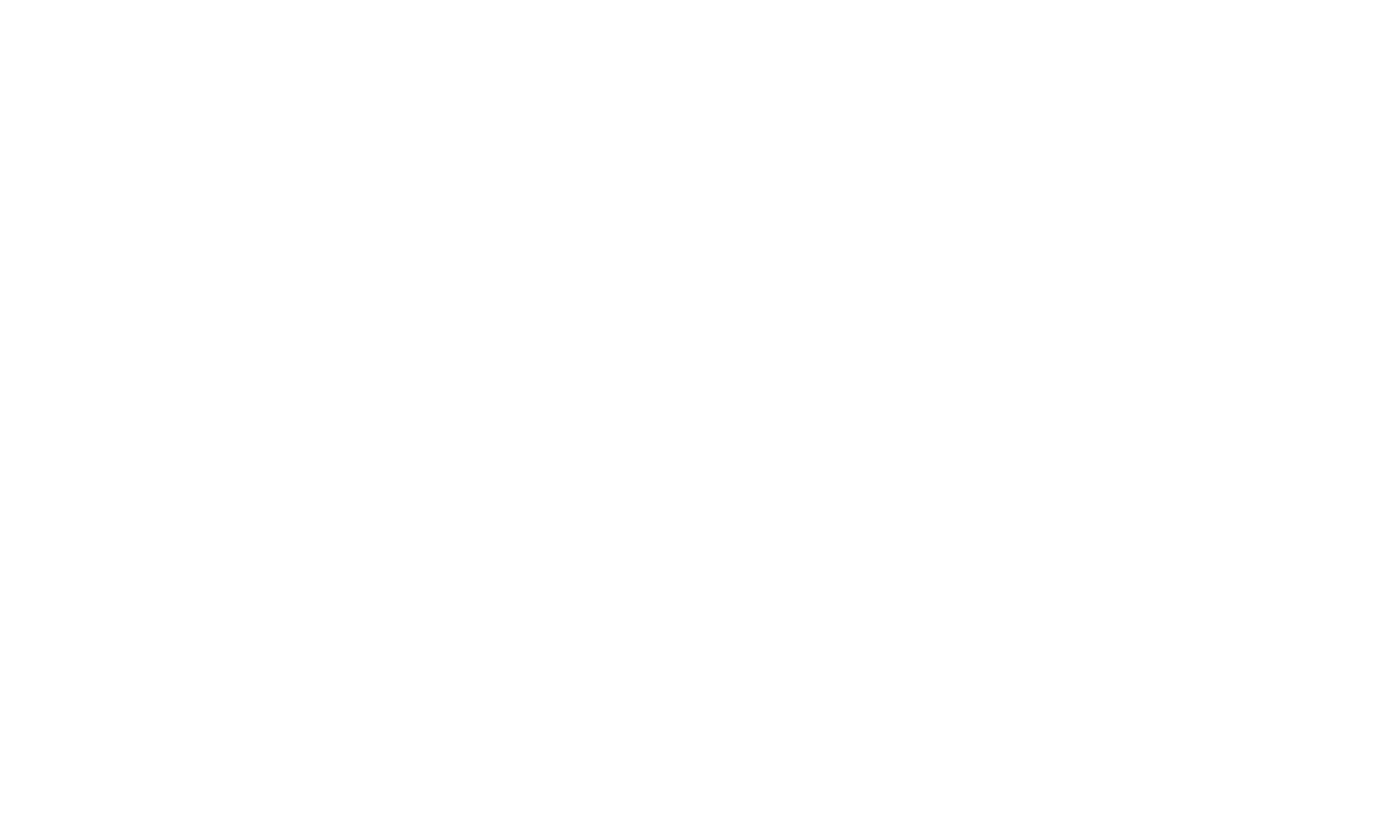
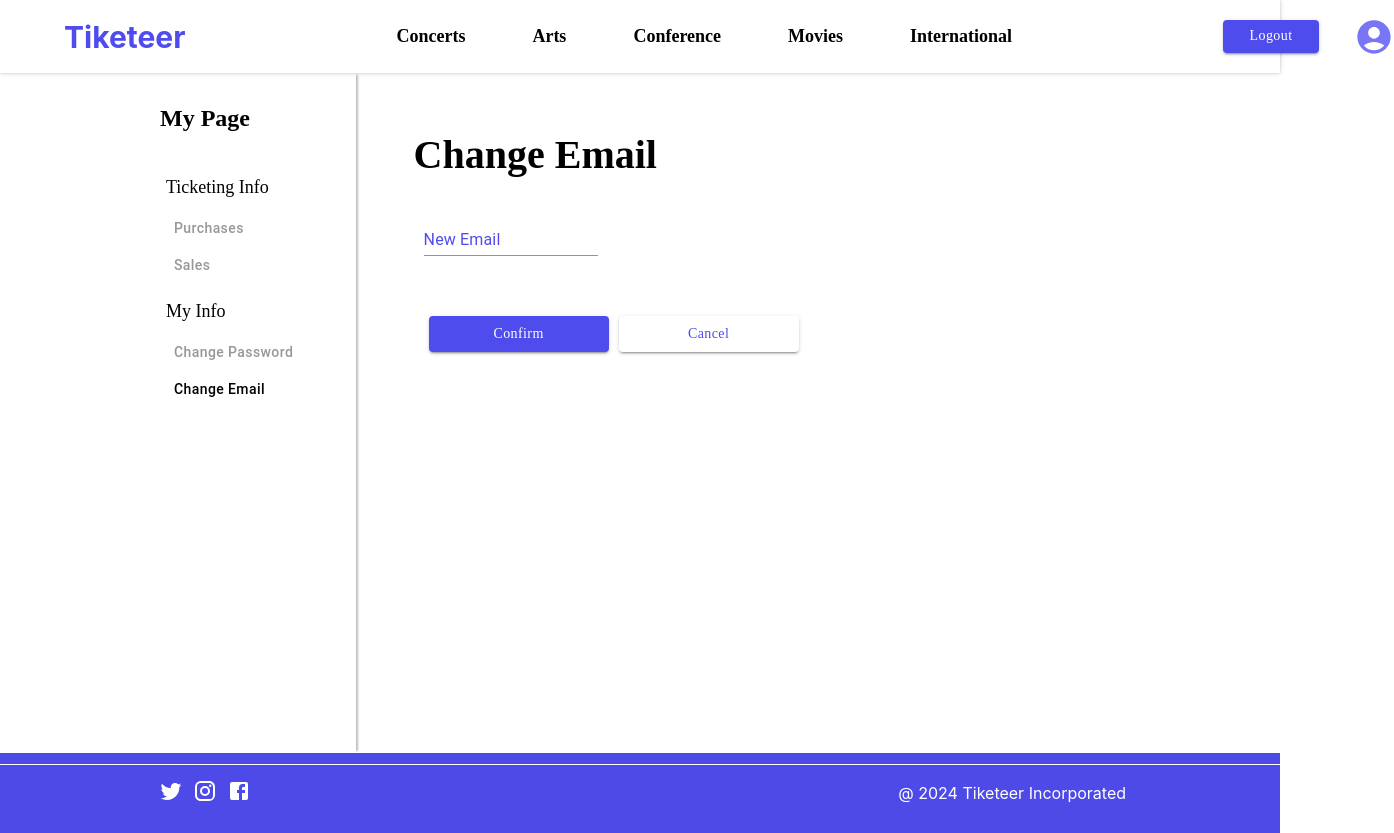
Before and after one commit to Tiketeer/Tiketeer-FE, a React (Create React App) app: page /mypage/change/email in a window 1280 px wide. Before the commit this address had no page. Shown: the whole page, 1394 px wide, since content can reach past the window. Before the commit the page ends 800 px from the top, so only its background shows below. Built offline with nearby package versions, Linux system fonts and the light colour scheme.

Commit message:
마이페이지 - 이메일 변경 페이지 추가

```diff
--- a/src/App.tsx
+++ b/src/App.tsx
@@ -14,6 +14,10 @@ function App() {
                 path="/mypage/change/password"
                 element={<MyPage path={MYPAGE_PATH.CHANGE_PWD} />}
             ></Route>
+            <Route
+                path="/mypage/change/email"
+                element={<MyPage path={MYPAGE_PATH.CHANGE_EMAIL} />}
+            ></Route>
             <Route path="/mypage" element={<MyPage />} />
         </Routes>
     );
--- a/src/components/mypage/ContentWrapper.tsx
+++ b/src/components/mypage/ContentWrapper.tsx
@@ -2,6 +2,7 @@ import styled from '@emotion/styled';
 import MyPageMainContent from './main/MyPageMainContent';
 import MyPageChangePwdContent from './change-password/MyPageChangePwdContent';
 import { MYPAGE_PATH, MyPagePathType } from './constant';
+import MyPageChangeEmailContent from './change-email/MyPageChangeEmailContent';
 
 const myPageContentWrapperPadding = 5;
 
@@ -20,6 +21,8 @@ const MyPageContentWrapper = (props: { path: MyPagePathType }) => {
                 <MyPageMainContent />
             ) : path === MYPAGE_PATH.CHANGE_PWD ? (
                 <MyPageChangePwdContent />
+            ) : path === MYPAGE_PATH.CHANGE_EMAIL ? (
+                <MyPageChangeEmailContent />
             ) : (
                 <></>
             )}
--- /dev/null
+++ b/src/components/mypage/change-email/MyPageChangeEmailContent.tsx
@@ -0,0 +1,91 @@
+import styled from '@emotion/styled';
+import { TextField } from '@mui/material';
+import CommonButton from 'components/button/CommonButton';
+import { ChangeEvent, ChangeEventHandler, useState } from 'react';
+
+const ChangeEmailContentContainer = styled.div`
+    width: 100%;
+    height: 100%;
+    display: flex;
+    flex-direction: column;
+    gap: 30px;
+`;
+
+const ChangeEmailContentTitleContainer = styled.div`
+    font-family: Abhaya Libre;
+    font-size: 40px;
+    font-weight: bold;
+`;
+
+const InputEmailElementContainer = styled.div`
+    width: 100%;
+    height: fit-content;
+    display: flex;
+    flex-direction: column;
+    justify-content: center;
+    padding-left: 10px;
+    padding-right: 560px;
+    box-sizing: border-box;
+`;
+
+const InputEmailBtnSetContainer = styled.div`
+    width: 400px;
+    height: fit-content;
+    display: flex;
+    flex-direction: row;
+    align-items: center;
+    gap: 10px;
+    padding: 30px 15px;
+    box-sizing: border-box;
+`;
+
+const InputEmailElement = (props: { id: string; title: string; onChange: ChangeEventHandler }) => {
+    const { id, title, onChange } = props;
+    return (
+        <InputEmailElementContainer>
+            <TextField
+                id={id}
+                label={title}
+                type="email"
+                autoComplete="current-password"
+                variant="standard"
+                onChange={onChange}
+            />
+        </InputEmailElementContainer>
+    );
+};
+
+const MyPageChangeEmailContent = () => {
+    const [newEmail, setNewEmail] = useState('');
+    const emailChangeHandler: ChangeEventHandler = (event: ChangeEvent<Element>) => {
+        setNewEmail((event.target as any).value ?? '');
+    };
+    return (
+        <ChangeEmailContentContainer>
+            <ChangeEmailContentTitleContainer>Change Email</ChangeEmailContentTitleContainer>
+            <InputEmailElement
+                id="new-email-input"
+                title="New Email"
+                onChange={emailChangeHandler}
+            />
+            <InputEmailBtnSetContainer>
+                <CommonButton
+                    text="Confirm"
+                    isFilled={true}
+                    callback={() => {
+                        console.log(newEmail);
+                    }}
+                />
+                <CommonButton
+                    text="Cancel"
+                    isFilled={false}
+                    callback={() => {
+                        console.log('Cancel');
+                    }}
+                />
+            </InputEmailBtnSetContainer>
+        </ChangeEmailContentContainer>
+    );
+};
+
+export default MyPageChangeEmailContent;
--- a/src/components/mypage/change-password/MyPageChangePwdContent.tsx
+++ b/src/components/mypage/change-password/MyPageChangePwdContent.tsx
@@ -84,13 +84,14 @@ const MyPageChangePwdContent = () => {
                     isFilled={true}
                     callback={() => {
                         console.log(oldPwd);
+                        console.log(newPwd);
                     }}
                 />
                 <CommonButton
                     text="Cancel"
                     isFilled={false}
                     callback={() => {
-                        console.log(newPwd);
+                        console.log('Cancel');
                     }}
                 />
             </InputPwdBtnSetContainer>
```
